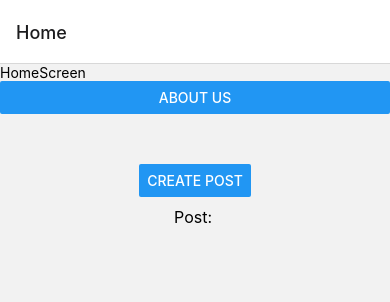
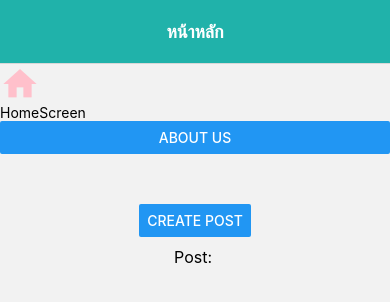
Before and after one commit to fasterrob/ITE-434-react-native, a React Native app: screen /Home in a window 390 px wide. Shown: the top 302 px of the page. Built offline with nearby package versions, Linux system fonts and the light colour scheme.

Commit message:
Lecture8_Practice3 [August, 31,2024]

```diff
--- a/App.tsx
+++ b/App.tsx
@@ -6,13 +6,31 @@
 import CreatePostScreen from "./screens/CreatePostScreen";
 
 const App = (): React.JSX.Element => {
-  const HomeStack = createNativeStackNavigator()
+  const HomeStack = createNativeStackNavigator();
   return (
     <NavigationContainer>
-      <HomeStack.Navigator initialRouteName="Home">
-        <HomeStack.Screen name="Home" component={HomeScreen}/>
-        <HomeStack.Screen name="About" component={AboutScreen}/>
-        <HomeStack.Screen name="CreatePost" component={CreatePostScreen}/>
+      <HomeStack.Navigator
+        initialRouteName="Home"
+        screenOptions={{
+          headerStyle: { backgroundColor: "#20b2aa" },
+          headerTintColor: "white",
+          headerTitleStyle: { fontWeight: "bold" },
+          headerTitleAlign: "center",
+        }}
+      >
+        <HomeStack.Screen
+          name="Home"
+          component={HomeScreen}
+          options={{
+            title: "หน้าหลัก",
+          }}
+        />
+        <HomeStack.Screen
+          name="About"
+          component={AboutScreen}
+          options={{ title: "เกี่ยวกับเรา" }}
+        />
+        <HomeStack.Screen name="CreatePost" component={CreatePostScreen} />
       </HomeStack.Navigator>
     </NavigationContainer>
   );
--- a/package.json
+++ b/package.json
@@ -19,11 +19,12 @@
     "react-native": "0.74.3",
     "react-native-safe-area-context": "^4.10.9",
     "react-native-screens": "^3.34.0",
-    "save": "^2.9.0"
+    "react-native-vector-icons": "^10.1.0"
   },
   "devDependencies": {
     "@babel/core": "^7.20.0",
     "@types/react": "~18.2.45",
+    "@types/react-native-vector-icons": "^6.4.18",
     "typescript": "^5.1.3"
   },
   "private": true
--- a/screens/HomeScreen.tsx
+++ b/screens/HomeScreen.tsx
@@ -1,4 +1,5 @@
 import { Button, StyleSheet, Text, View } from "react-native";
+import Icon from 'react-native-vector-icons/MaterialCommunityIcons'
 import React from "react";
 
 const HomeScreen = ({ navigation, route }: any): React.JSX.Element => {
@@ -10,6 +11,7 @@
   };
   return (
     <View>
+      <Icon name="home" size={40} color="pink" />
       <Text>HomeScreen</Text>
       <Button title="About us" onPress={goToAbout} />
 
```
Also changed, not shown: 1 other file (tests, documents, lock files or other folders). Lines whose indentation alone changed are shown as unchanged.
